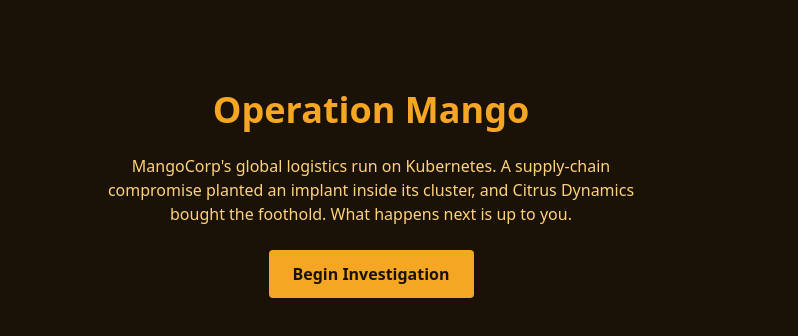
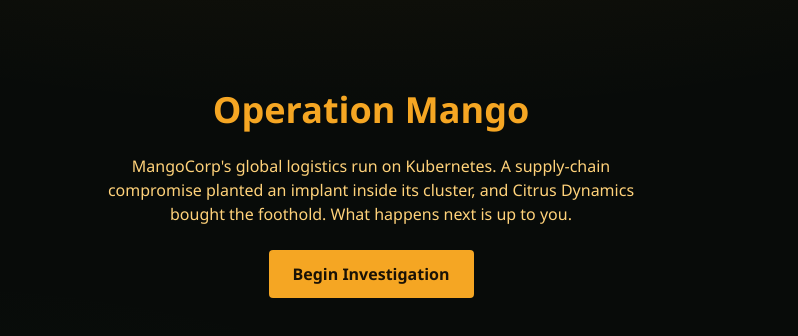
Before and after one commit to ryanperez151/mangoKube, a Next.js app: page / in a window 1280 px wide. Shown: the part 206-542 px from the top of the page, without its empty margins (269-1067 px from the left). Built offline with nearby package versions, Linux system fonts and the light colour scheme.

Commit message:
feat: add night-orchard visual system

```diff
--- a/src/app/globals.css
+++ b/src/app/globals.css
@@ -3,5 +3,38 @@
 @tailwind utilities;
 
 body {
-  @apply bg-mango-950 text-mango-300;
+  @apply bg-orchard-950 text-mango-300 font-display;
+  background-image:
+    radial-gradient(ellipse 80% 50% at 50% -10%, rgba(245, 166, 35, 0.09), transparent),
+    radial-gradient(ellipse 60% 40% at 10% 100%, rgba(74, 157, 95, 0.06), transparent);
+  background-attachment: fixed;
 }
+
+/* Section headings read as stencilled crate markings. */
+.heading-stencil {
+  @apply font-display font-bold uppercase tracking-[0.2em] text-mango-500;
+}
+
+::-webkit-scrollbar {
+  width: 8px;
+  height: 8px;
+}
+
+::-webkit-scrollbar-track {
+  background: transparent;
+}
+
+::-webkit-scrollbar-thumb {
+  @apply rounded bg-mango-700/50;
+}
+
+/* Cinematics are decoration, never the only way to read a state change. */
+@media (prefers-reduced-motion: reduce) {
+  *,
+  *::before,
+  *::after {
+    animation-duration: 0.01ms !important;
+    animation-iteration-count: 1 !important;
+    transition-duration: 0.01ms !important;
+  }
+}
--- a/src/app/layout.tsx
+++ b/src/app/layout.tsx
@@ -3,13 +3,14 @@
 
 export const metadata: Metadata = {
   title: 'Operation Mango',
-  description: 'A cinematic Kubernetes attack/defense simulation.',
+  description:
+    'A cinematic, fully-simulated Kubernetes attack and defense investigation set in the MangoCorp orchard.',
 };
 
 export default function RootLayout({ children }: { children: React.ReactNode }) {
   return (
     <html lang="en">
-      <body>{children}</body>
+      <body className="min-h-screen">{children}</body>
     </html>
   );
 }
--- a/tailwind.config.ts
+++ b/tailwind.config.ts
@@ -5,12 +5,35 @@
   theme: {
     extend: {
       colors: {
+        // Night orchard: the ground everything sits on.
+        orchard: {
+          950: '#080b09',
+          900: '#111a12',
+          800: '#18251a',
+        },
+        // Ripe fruit: primary accent and interface chrome.
         mango: {
           950: '#1a1206',
           900: '#2b1d09',
+          700: '#7a4f12',
           500: '#f5a623',
           300: '#ffd27a',
+          100: '#ffeccb',
         },
+        // Healthy growth: nominal state, containment, prevention guidance.
+        leaf: {
+          500: '#4a9d5f',
+          300: '#8fd4a0',
+        },
+        // Blight: confirmed compromise.
+        blight: {
+          600: '#c2372b',
+          400: '#e86a5c',
+        },
+      },
+      fontFamily: {
+        display: ['"Segoe UI"', 'ui-sans-serif', 'system-ui', 'sans-serif'],
+        mono: ['ui-monospace', '"Cascadia Code"', '"JetBrains Mono"', 'Consolas', 'monospace'],
       },
     },
   },
```
